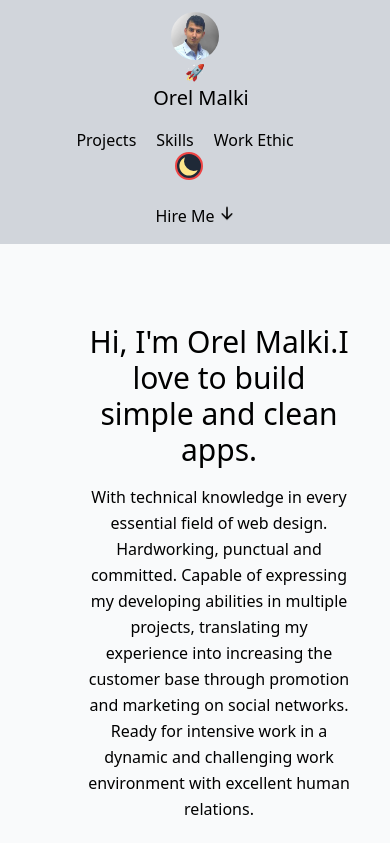
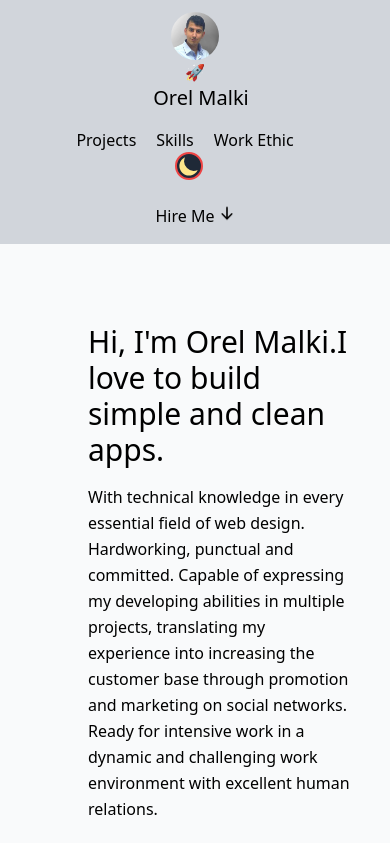
Before and after one commit to jetix2/portfoliov2, a React (Create React App) app: page / in a window 390 px wide. Shown: the top 843 px of the page. Built offline with nearby package versions, Linux system fonts and the light colour scheme.

Commit message:
remove text center on mobile

```diff
--- a/src/components/About.js
+++ b/src/components/About.js
@@ -4,7 +4,7 @@ export default function About() {
   return (
     <section id="about">
       <div className="container mx-auto flex px-10 py-20 md:flex-row-reverse flex-col items-center">
-        <div className="lg:flex-grow md:w-1/2 lg:pr-24 md:pr-16 flex flex-col md:items-start md:text-left mb-16 ml-12 md:mb-0 items-center text-center">
+        <div className="lg:flex-grow md:w-1/2 lg:pr-24 md:pr-16 flex flex-col md:items-start md:text-left mb-16 ml-12 md:mb-0 items-center">
           <h1 className="title-font sm:text-4xl text-3xl mb-4 font-medium text-black dark:text-white">
             Hi, I'm Orel Malki.
             <br className="hidden lg:inline-block" />I love to build simple and
```
